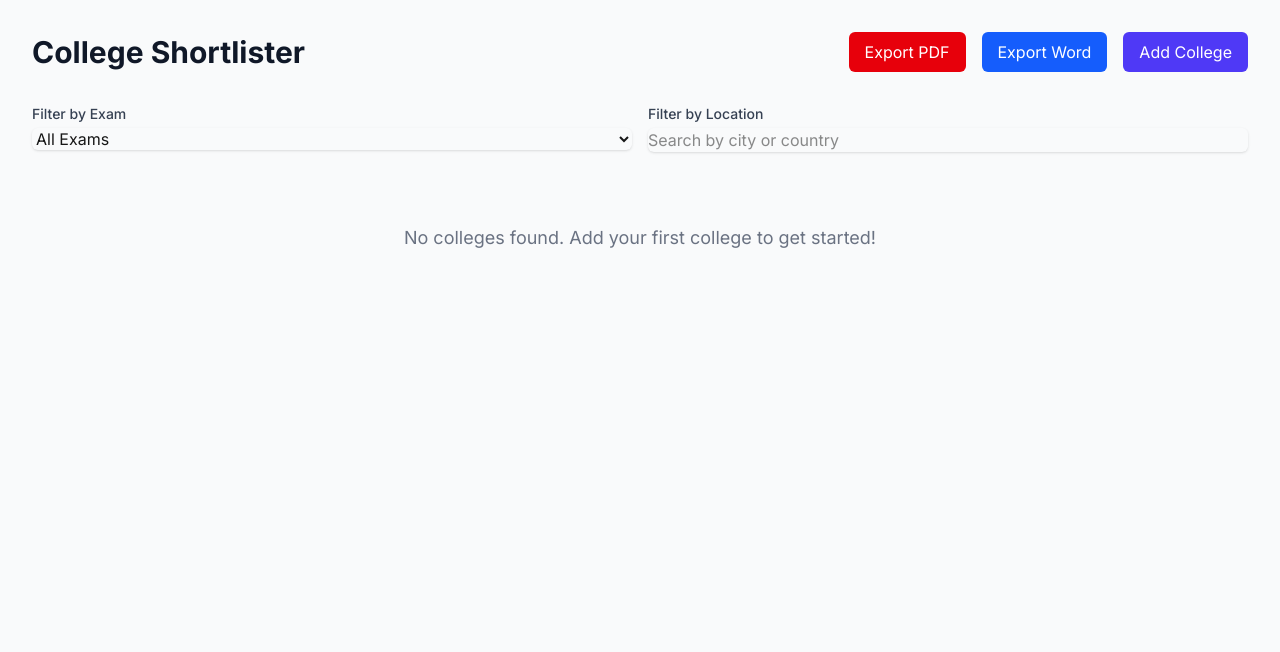
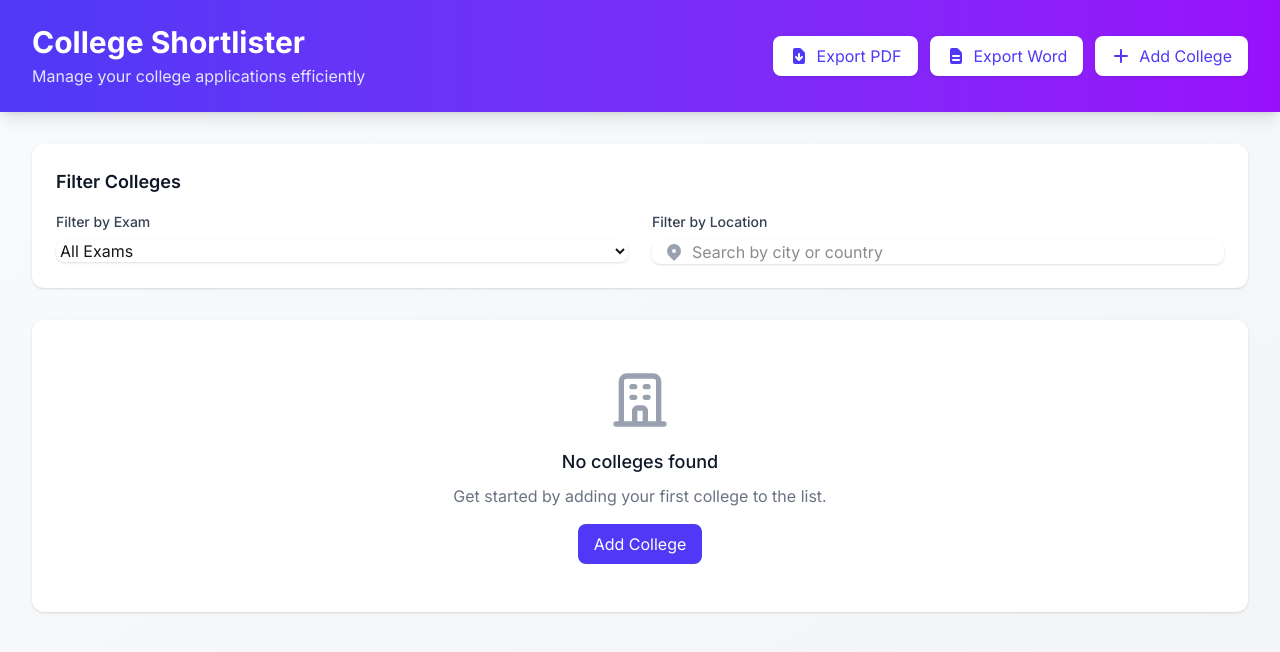
Before and after one commit to sri-maddineni/college-shortlister, a Next.js app: page / in a window 1280 px wide. Shown: the top 652 px of the page. Built offline with nearby package versions, Linux system fonts and the light colour scheme.

Commit message:
ui updated and errors fixed for build

```diff
--- a/src/app/page.tsx
+++ b/src/app/page.tsx
@@ -2,7 +2,7 @@
 
 import { useState, useEffect } from 'react';
 import { v4 as uuidv4 } from 'uuid';
-import { College, CollegeFormData } from '../types/college';
+import { College, CollegeFormData, Exam } from '../types/college';
 import { getColleges, addCollege, updateCollege, deleteCollege } from '../utils/storage';
 import { exportToPDF, exportToWord } from '../utils/export';
 import CollegeForm from '../components/CollegeForm';
@@ -12,11 +12,13 @@ export default function Home() {
   const [colleges, setColleges] = useState<College[]>([]);
   const [showForm, setShowForm] = useState(false);
   const [editingCollege, setEditingCollege] = useState<College | undefined>();
-  const [filterExam, setFilterExam] = useState<string>('');
+  const [filterExam, setFilterExam] = useState<Exam | ''>('');
   const [filterLocation, setFilterLocation] = useState<string>('');
+  const [isLoading, setIsLoading] = useState(true);
 
   useEffect(() => {
     setColleges(getColleges());
+    setIsLoading(false);
   }, []);
 
   const handleSubmit = (data: CollegeFormData) => {
@@ -45,14 +47,6 @@ export default function Home() {
     }
   };
 
-  const filteredColleges = colleges.filter((college) => {
-    const matchesExam = !filterExam || college.requiredExams.includes(filterExam as any);
-    const matchesLocation = !filterLocation ||
-      college.location.city.toLowerCase().includes(filterLocation.toLowerCase()) ||
-      college.location.country.toLowerCase().includes(filterLocation.toLowerCase());
-    return matchesExam && matchesLocation;
-  });
-
   const handleExportPDF = () => {
     exportToPDF(filteredColleges);
   };
@@ -61,22 +55,41 @@ export default function Home() {
     await exportToWord(filteredColleges);
   };
 
+  const filteredColleges = colleges.filter((college) => {
+    const matchesExam = !filterExam || college.requiredExams.includes(filterExam);
+    const matchesLocation = !filterLocation ||
+      college.location.city.toLowerCase().includes(filterLocation.toLowerCase()) ||
+      college.location.country.toLowerCase().includes(filterLocation.toLowerCase());
+    return matchesExam && matchesLocation;
+  });
+
   return (
-    <main className="min-h-screen bg-gray-50 py-8">
-      <div className="max-w-7xl mx-auto px-4 sm:px-6 lg:px-8">
-        <div className="flex justify-between items-center mb-8">
-          <h1 className="text-3xl font-bold text-gray-900">College Shortlister</h1>
-          <div className="flex gap-4">
+    <div className="min-h-screen bg-gradient-to-br from-gray-50 to-gray-100">
+      {/* Header */}
+      <header className="bg-gradient-to-r from-indigo-600 to-purple-600 text-white shadow-lg">
+        <div className="max-w-7xl mx-auto px-4 sm:px-6 lg:px-8 py-6">
+          <div className="flex flex-col sm:flex-row justify-between items-center gap-4">
+            <div>
+              <h1 className="text-3xl font-bold">College Shortlister</h1>
+              <p className="text-indigo-100 mt-1">Manage your college applications efficiently</p>
+            </div>
+            <div className="flex flex-wrap gap-3">
               <button
                 onClick={handleExportPDF}
-              className="px-4 py-2 bg-red-600 text-white rounded-md hover:bg-red-700"
+                className="px-4 py-2 bg-white text-indigo-600 rounded-lg hover:bg-indigo-50 transition-colors duration-200 flex items-center gap-2 shadow-sm"
               >
+                <svg xmlns="http://www.w3.org/2000/svg" className="h-5 w-5" viewBox="0 0 20 20" fill="currentColor">
+                  <path fillRule="evenodd" d="M6 2a2 2 0 00-2 2v12a2 2 0 002 2h8a2 2 0 002-2V7.414A2 2 0 0015.414 6L12 2.586A2 2 0 0010.586 2H6zm5 6a1 1 0 10-2 0v3.586l-1.293-1.293a1 1 0 10-1.414 1.414l3 3a1 1 0 001.414 0l3-3a1 1 0 00-1.414-1.414L11 11.586V8z" clipRule="evenodd" />
+                </svg>
                 Export PDF
               </button>
               <button
                 onClick={handleExportWord}
-              className="px-4 py-2 bg-blue-600 text-white rounded-md hover:bg-blue-700"
+                className="px-4 py-2 bg-white text-indigo-600 rounded-lg hover:bg-indigo-50 transition-colors duration-200 flex items-center gap-2 shadow-sm"
               >
+                <svg xmlns="http://www.w3.org/2000/svg" className="h-5 w-5" viewBox="0 0 20 20" fill="currentColor">
+                  <path fillRule="evenodd" d="M4 4a2 2 0 012-2h4.586A2 2 0 0112 2.586L15.414 6A2 2 0 0116 7.414V16a2 2 0 01-2 2H6a2 2 0 01-2-2V4zm2 6a1 1 0 011-1h6a1 1 0 110 2H7a1 1 0 01-1-1zm1 3a1 1 0 100 2h6a1 1 0 100-2H7z" clipRule="evenodd" />
+                </svg>
                 Export Word
               </button>
               <button
@@ -84,19 +97,115 @@ export default function Home() {
                   setEditingCollege(undefined);
                   setShowForm(true);
                 }}
-              className="px-4 py-2 bg-indigo-600 text-white rounded-md hover:bg-indigo-700"
+                className="px-4 py-2 bg-white text-indigo-600 rounded-lg hover:bg-indigo-50 transition-colors duration-200 flex items-center gap-2 shadow-sm"
+              >
+                <svg xmlns="http://www.w3.org/2000/svg" className="h-5 w-5" viewBox="0 0 20 20" fill="currentColor">
+                  <path fillRule="evenodd" d="M10 3a1 1 0 011 1v5h5a1 1 0 110 2h-5v5a1 1 0 11-2 0v-5H4a1 1 0 110-2h5V4a1 1 0 011-1z" clipRule="evenodd" />
+                </svg>
+                Add College
+              </button>
+            </div>
+          </div>
+        </div>
+      </header>
+
+      <main className="max-w-7xl mx-auto px-4 sm:px-6 lg:px-8 py-8">
+        {/* Filters */}
+        <div className="bg-white rounded-xl shadow-sm p-6 mb-8">
+          <h2 className="text-lg font-semibold text-gray-900 mb-4">Filter Colleges</h2>
+          <div className="grid grid-cols-1 md:grid-cols-2 gap-6">
+            <div>
+              <label className="block text-sm font-medium text-gray-700 mb-2">Filter by Exam</label>
+              <select
+                value={filterExam}
+                onChange={(e) => setFilterExam(e.target.value as Exam)}
+                className="block w-full rounded-lg border-gray-300 shadow-sm focus:border-indigo-500 focus:ring-indigo-500"
+              >
+                <option value="">All Exams</option>
+                <option value="IELTS">IELTS</option>
+                <option value="GRE">GRE</option>
+                <option value="TOEFL">TOEFL</option>
+                <option value="Duolingo">Duolingo</option>
+              </select>
+            </div>
+            <div>
+              <label className="block text-sm font-medium text-gray-700 mb-2">Filter by Location</label>
+              <div className="relative">
+                <input
+                  type="text"
+                  value={filterLocation}
+                  onChange={(e) => setFilterLocation(e.target.value)}
+                  placeholder="Search by city or country"
+                  className="block w-full rounded-lg border-gray-300 shadow-sm focus:border-indigo-500 focus:ring-indigo-500 pl-10"
+                />
+                <div className="absolute inset-y-0 left-0 pl-3 flex items-center pointer-events-none">
+                  <svg xmlns="http://www.w3.org/2000/svg" className="h-5 w-5 text-gray-400" viewBox="0 0 20 20" fill="currentColor">
+                    <path fillRule="evenodd" d="M5.05 4.05a7 7 0 119.9 9.9L10 18.9l-4.95-4.95a7 7 0 010-9.9zM10 11a2 2 0 100-4 2 2 0 000 4z" clipRule="evenodd" />
+                  </svg>
+                </div>
+              </div>
+            </div>
+          </div>
+        </div>
+
+        {/* College List */}
+        {isLoading ? (
+          <div className="flex justify-center items-center py-12">
+            <div className="animate-spin rounded-full h-12 w-12 border-b-2 border-indigo-600"></div>
+          </div>
+        ) : (
+          <div className="grid grid-cols-1 gap-6 sm:grid-cols-2 lg:grid-cols-3">
+            {filteredColleges.map((college) => (
+              <CollegeCard
+                key={college.id}
+                college={college}
+                onEdit={handleEdit}
+                onDelete={handleDelete}
+              />
+            ))}
+          </div>
+        )}
+
+        {!isLoading && filteredColleges.length === 0 && (
+          <div className="text-center py-12 bg-white rounded-xl shadow-sm">
+            <svg xmlns="http://www.w3.org/2000/svg" className="h-16 w-16 mx-auto text-gray-400" fill="none" viewBox="0 0 24 24" stroke="currentColor">
+              <path strokeLinecap="round" strokeLinejoin="round" strokeWidth={2} d="M19 21V5a2 2 0 00-2-2H7a2 2 0 00-2 2v16m14 0h2m-2 0h-5m-9 0H3m2 0h5M9 7h1m-1 4h1m4-4h1m-1 4h1m-5 10v-5a1 1 0 011-1h2a1 1 0 011 1v5m-4 0h4" />
+            </svg>
+            <h3 className="mt-4 text-lg font-medium text-gray-900">No colleges found</h3>
+            <p className="mt-2 text-gray-500">Get started by adding your first college to the list.</p>
+            <button
+              onClick={() => {
+                setEditingCollege(undefined);
+                setShowForm(true);
+              }}
+              className="mt-4 px-4 py-2 bg-indigo-600 text-white rounded-lg hover:bg-indigo-700 transition-colors duration-200"
             >
               Add College
             </button>
           </div>
-        </div>
+        )}
+      </main>
 
+      {/* Modal */}
       {showForm && (
-          <div className="fixed inset-0 bg-gray-500 bg-opacity-75 flex items-center justify-center p-4">
-            <div className="bg-white rounded-lg p-6 max-w-2xl w-full max-h-[90vh] overflow-y-auto">
-              <h2 className="text-xl font-semibold mb-4">
+        <div className="fixed inset-0 bg-gray-500 bg-opacity-75 flex items-center justify-center p-4 z-50">
+          <div className="bg-white rounded-xl p-6 max-w-2xl w-full max-h-[90vh] overflow-y-auto">
+            <div className="flex justify-between items-center mb-6">
+              <h2 className="text-xl font-semibold text-gray-900">
                 {editingCollege ? 'Edit College' : 'Add New College'}
               </h2>
+              <button
+                onClick={() => {
+                  setShowForm(false);
+                  setEditingCollege(undefined);
+                }}
+                className="text-gray-400 hover:text-gray-500"
+              >
+                <svg xmlns="http://www.w3.org/2000/svg" className="h-6 w-6" fill="none" viewBox="0 0 24 24" stroke="currentColor">
+                  <path strokeLinecap="round" strokeLinejoin="round" strokeWidth={2} d="M6 18L18 6M6 6l12 12" />
+                </svg>
+              </button>
+            </div>
             <CollegeForm
               initialData={editingCollege}
               onSubmit={handleSubmit}
@@ -108,51 +217,6 @@ export default function Home() {
           </div>
         </div>
       )}
-
-        <div className="mb-6 flex gap-4">
-          <div className="flex-1">
-            <label className="block text-sm font-medium text-gray-700">Filter by Exam</label>
-            <select
-              value={filterExam}
-              onChange={(e) => setFilterExam(e.target.value)}
-              className="mt-1 block w-full rounded-md border-gray-300 shadow-sm focus:border-indigo-500 focus:ring-indigo-500"
-            >
-              <option value="">All Exams</option>
-              <option value="IELTS">IELTS</option>
-              <option value="GRE">GRE</option>
-              <option value="TOEFL">TOEFL</option>
-              <option value="Duolingo">Duolingo</option>
-            </select>
     </div>
-          <div className="flex-1">
-            <label className="block text-sm font-medium text-gray-700">Filter by Location</label>
-            <input
-              type="text"
-              value={filterLocation}
-              onChange={(e) => setFilterLocation(e.target.value)}
-              placeholder="Search by city or country"
-              className="mt-1 block w-full rounded-md border-gray-300 shadow-sm focus:border-indigo-500 focus:ring-indigo-500"
-            />
-          </div>
-        </div>
-
-        <div className="grid grid-cols-1 gap-6 sm:grid-cols-2 lg:grid-cols-3">
-          {filteredColleges.map((college) => (
-            <CollegeCard
-              key={college.id}
-              college={college}
-              onEdit={handleEdit}
-              onDelete={handleDelete}
-            />
-          ))}
-        </div>
-
-        {filteredColleges.length === 0 && (
-          <div className="text-center py-12">
-            <p className="text-gray-500 text-lg">No colleges found. Add your first college to get started!</p>
-          </div>
-        )}
-      </div>
-    </main>
   );
 }
--- a/src/components/CollegeForm.tsx
+++ b/src/components/CollegeForm.tsx
@@ -26,7 +26,7 @@ export default function CollegeForm({ initialData, onSubmit, onCancel }: College
 
     useEffect(() => {
         if (initialData) {
-            const { id, ...data } = initialData;
+            const { ...data } = initialData;
             setFormData(data);
         }
     }, [initialData]);
--- a/src/types/college.ts
+++ b/src/types/college.ts
@@ -15,4 +15,4 @@ export interface College {
     description?: string;
 }
 
-export interface CollegeFormData extends Omit<College, 'id'> { }
+export type CollegeFormData = Omit<College, 'id'>;
```
Also changed, not shown: src/components/CollegeCard.tsx (+64 -26 lines). Lines whose indentation alone changed are shown as unchanged.
